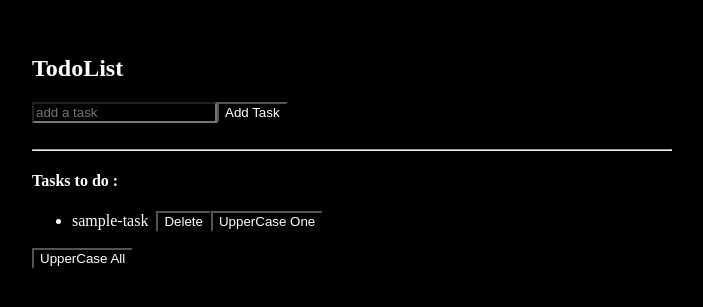
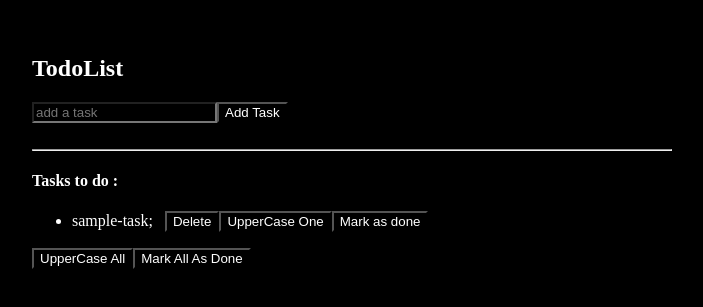
Before and after one commit to CoderMak25/Learning-React, a React (Vite) app in the folder todoList/: page / in a window 1280 px wide. Shown: the part 105-412 px from the top of the page, without its empty margins (288-991 px from the left). Built offline with nearby package versions, Linux system fonts and the light colour scheme.

Commit message:
added mark as donw my way homework done

```diff
--- a/todoList/src/TodoList.jsx
+++ b/todoList/src/TodoList.jsx
@@ -2,13 +2,18 @@
 import { v4 as uuidv4 } from "uuid";
 
 export default function TodoList(){
-
-    let [todos,setTodos] = useState([{task:"sample-task" , id: uuidv4()}]);
+    let oldStyles = {
+        textDecorationLine:"None",
+    };
+    let newStyles ={
+        textDecorationLine:"Line-through",
+    };
+    let [todos,setTodos] = useState([{task:"sample-task" , id: uuidv4(),isDone:false}]);
     let [newTodo,setNewTodo] = useState("");
 
     let addNewTask = ()=>{
         setTodos((prevTodos)=>{
-            return [...prevTodos,{task:newTodo,id:uuidv4()}];
+            return [...prevTodos,{task:newTodo,id:uuidv4(),isDone:false}];
         });
         setNewTodo("");
     }
@@ -46,6 +51,34 @@
         ));
     }
 
+    let markAsDone = (id)=>{
+        setTodos((prevTodo)=> (
+            prevTodo.map((todo)=>{
+            if(todo.id == id){
+                return{
+                ...todo,isDone:true,
+            };
+            }else{
+                return todo;
+            }
+
+        })
+        ));
+
+    }
+
+    let markAllAsDone = ()=>{
+        setTodos((prevTodo)=> (
+            prevTodo.map((todo)=>{
+            return{
+                ...todo,isDone:true,
+            };
+        })
+        ));
+    }
+
+
+
     return(
         <div>
             <h2>TodoList</h2>
@@ -58,15 +91,21 @@
                 {
                     todos.map((todo)=>(
                        <li key={todo.id}>
-                        <span>{todo.task}</span>
+                            {todo.isDone ? (<span style={newStyles}>{todo.task}</span>) :
+                                (<span>{todo.task}</span>)};
+
+
                         &nbsp;&nbsp;
                         <button onClick={()=>deleteTodo(todo.id)}>Delete</button>
                         <button onClick={()=>upperCaseOne(todo.id)}>UpperCase One</button>
+
+                        <button onClick={()=>markAsDone(todo.id)} >Mark as done</button>
                         </li>
                     ))
                 }
             </ul>
             <button onClick={upperCaseAll}>UpperCase All</button>
+            <button onClick={markAllAsDone}>Mark All As Done</button>
         </div>
     )
 }
```
